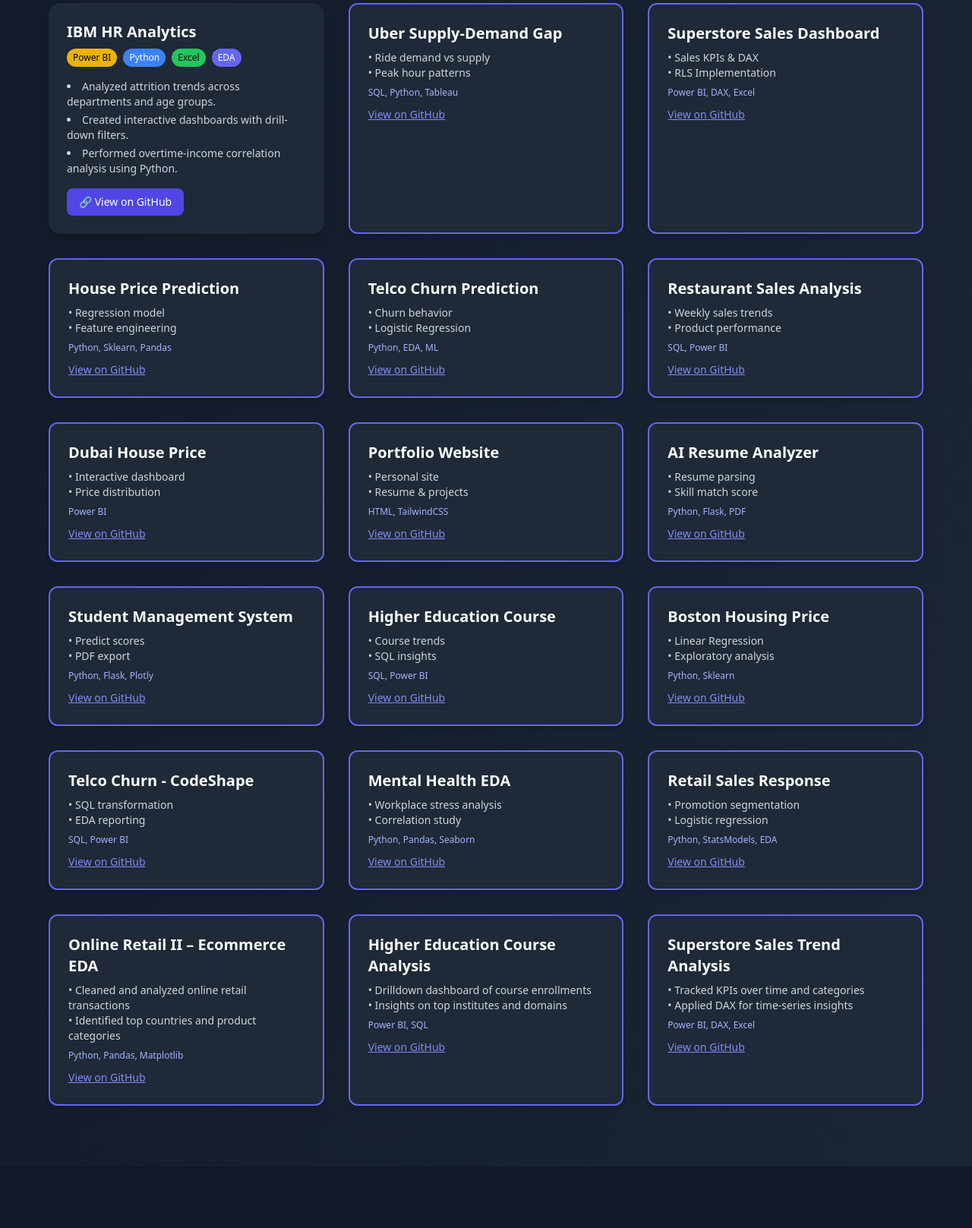
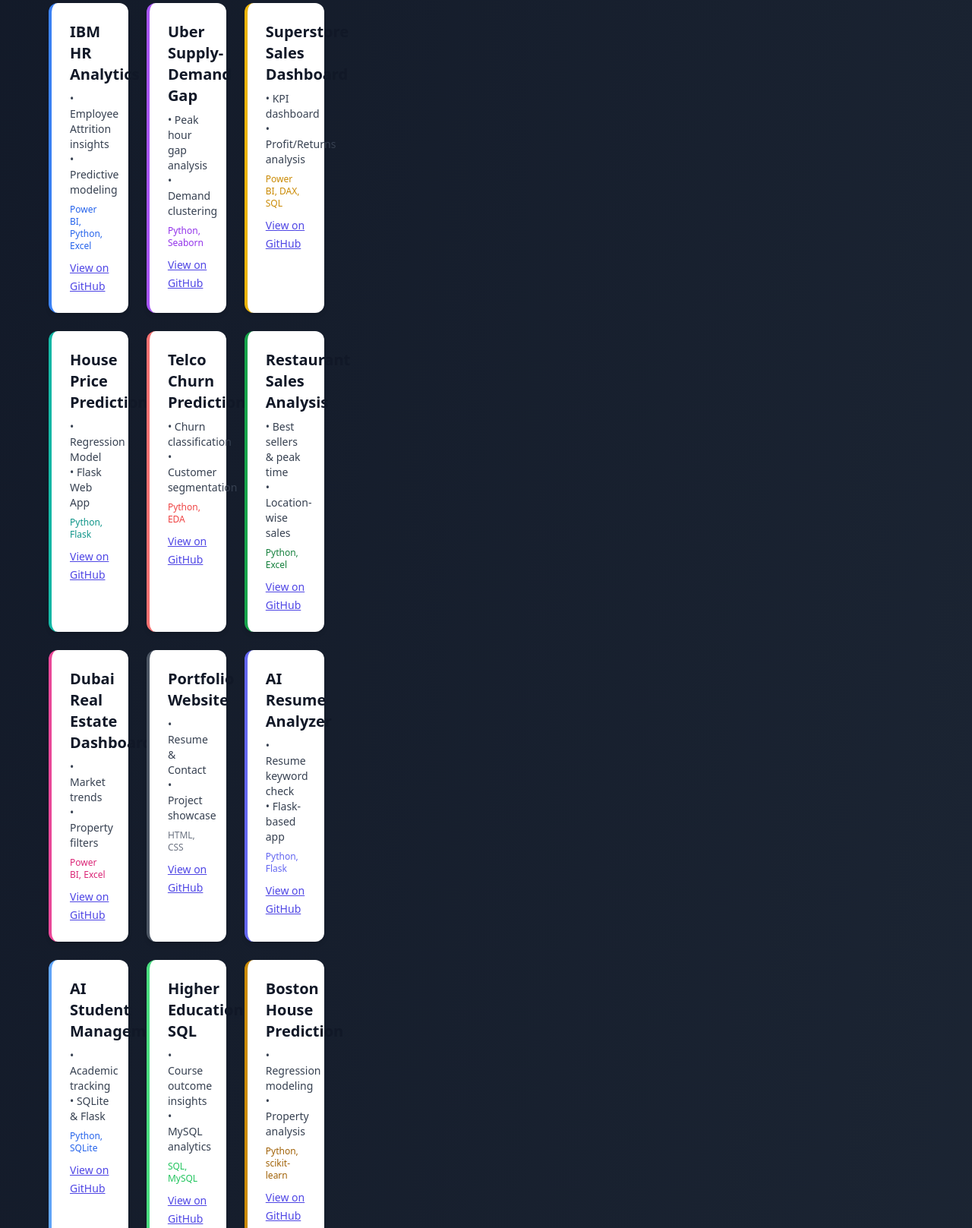
Before and after one commit to ronak171990/portfolio-website, a plain HTML site: page index.html in a window 1280 px wide. Shown: the part 1761-3378 px from the top of the page at 76% size. Drawn offline with nearby package versions, Linux system fonts and the light colour scheme.

Commit message:
Added modern interactive project cards layout

```diff
--- a/index.html
+++ b/index.html
@@ -158,203 +158,149 @@
     <div class="grid md:grid-cols-3 gap-8">
 
       <!-- Project Card Template -->
-     <div class="bg-gray-800 rounded-2xl p-6 shadow-lg hover:shadow-indigo-500/40 transition transform hover:-translate-y-1">
-      <h3 class="text-xl font-semibold text-white mb-2">IBM HR Analytics</h3>
-
-      <!-- Skill Tags -->
-      <div class="flex flex-wrap gap-2 mb-4">
-        <span class="bg-yellow-500 text-black px-2 py-1 text-xs font-medium rounded-full">Power BI</span>
-          <span class="bg-blue-500 text-white px-2 py-1 text-xs font-medium rounded-full">Python</span>
-          <span class="bg-green-500 text-black px-2 py-1 text-xs font-medium rounded-full">Excel</span>
-        <span class="bg-indigo-500 text-white px-2 py-1 text-xs font-medium rounded-full">EDA</span>
+     <div class="grid grid-cols-1 md:grid-cols-2 lg:grid-cols-3 gap-6">
+  <!-- Card 1 -->
+  <div class="bg-white p-6 rounded-xl shadow-md border-l-4 border-blue-500 hover:shadow-xl transition card-hover">
+    <h4 class="text-xl font-bold mb-2 text-gray-900">IBM HR Analytics</h4>
+    <p class="text-sm text-gray-700 mb-2">• Employee Attrition insights<br>• Predictive modeling</p>
+    <div class="text-xs text-blue-600 mb-2">Power BI, Python, Excel</div>
+    <a href="https://github.com/ronak171990/IBM-HR-Analytics-Employee-Attrition-Performance-with-PowerBI-Dashboard" target="_blank" class="text-sm text-indigo-600 underline">View on GitHub</a>
   </div>
 
-      <!-- Summary -->
-      <ul class="text-sm text-gray-300 list-disc list-inside space-y-1 mb-4">
-        <li>Analyzed attrition trends across departments and age groups.</li>
-          <li>Created interactive dashboards with drill-down filters.</li>
-        <li>Performed overtime-income correlation analysis using Python.</li>
-      </ul>
-
-      <!-- Action -->
-      <a href="https://github.com/ronak171990/IBM-HR-Analytics-Employee-Attrition-Performance-with-PowerBI-Dashboard"
-          target="_blank"
-          class="inline-block bg-indigo-600 hover:bg-indigo-500 text-white text-sm px-4 py-2 rounded-lg transition">
-          🔗 View on GitHub
-      </a>
+  <!-- Card 2 -->
+  <div class="bg-white p-6 rounded-xl shadow-md border-l-4 border-purple-500 hover:shadow-xl transition card-hover">
+    <h4 class="text-xl font-bold mb-2 text-gray-900">Uber Supply-Demand Gap</h4>
+    <p class="text-sm text-gray-700 mb-2">• Peak hour gap analysis<br>• Demand clustering</p>
+    <div class="text-xs text-purple-600 mb-2">Python, Seaborn</div>
+    <a href="https://github.com/ronak171990/Uber-Supply-Demand-Gap" target="_blank" class="text-sm text-indigo-600 underline">View on GitHub</a>
   </div>
 
-
-      <div class="bg-gray-800 text-white border-2 border-indigo-500 rounded-xl p-6 shadow-md hover:shadow-indigo-500/50 transition duration-300 transform hover:-translate-y-2 relative group">
-        <h4 class="text-xl font-bold mb-2">Uber Supply-Demand Gap</h4>
-        <p class="text-sm text-gray-300 mb-2">• Ride demand vs supply<br>• Peak hour patterns</p>
-        <div class="text-xs text-indigo-300 mb-2">SQL, Python, Tableau</div>
-        <a href="https://github.com/ronak171990/Uber-Supply-Demand-Gap" target="_blank" class="text-sm text-indigo-400 underline">View on GitHub</a>
-      <!-- Tooltip -->
-        <div class="absolute top-2 right-2 bg-black text-xs text-white px-2 py-1 rounded opacity-0 group-hover:opacity-100 transition duration-300">
-           </div>
+  <!-- Card 3 -->
+  <div class="bg-white p-6 rounded-xl shadow-md border-l-4 border-yellow-500 hover:shadow-xl transition card-hover">
+    <h4 class="text-xl font-bold mb-2 text-gray-900">Superstore Sales Dashboard</h4>
+    <p class="text-sm text-gray-700 mb-2">• KPI dashboard<br>• Profit/Returns analysis</p>
+    <div class="text-xs text-yellow-600 mb-2">Power BI, DAX, SQL</div>
+    <a href="https://github.com/ronak171990/Superstore-Sales-Performance-Dashboard-with-Power-BI-CodeShapeITSolution" target="_blank" class="text-sm text-indigo-600 underline">View on GitHub</a>
   </div>
 
-      <div class="bg-gray-800 text-white border-2 border-indigo-500 rounded-xl p-6 shadow-md hover:shadow-indigo-500/50 transition duration-300 transform hover:-translate-y-2 relative group">
-        <h4 class="text-xl font-bold mb-2">Superstore Sales Dashboard</h4>
-        <p class="text-sm text-gray-300 mb-2">• Sales KPIs & DAX<br>• RLS Implementation</p>
-        <div class="text-xs text-indigo-300 mb-2">Power BI, DAX, Excel</div>
-        <a href="https://github.com/ronak171990/Superstore-Sales-Performance-Dashboard-with-Power-BI-CodeShapeITSolution" target="_blank" class="text-sm text-indigo-400 underline">View on GitHub</a>
-      <!-- Tooltip -->
-        <div class="absolute top-2 right-2 bg-black text-xs text-white px-2 py-1 rounded opacity-0 group-hover:opacity-100 transition duration-300">
-          </div>
+  <!-- Card 4 -->
+  <div class="bg-white p-6 rounded-xl shadow-md border-l-4 border-teal-500 hover:shadow-xl transition card-hover">
+    <h4 class="text-xl font-bold mb-2 text-gray-900">House Price Prediction</h4>
+    <p class="text-sm text-gray-700 mb-2">• Regression Model<br>• Flask Web App</p>
+    <div class="text-xs text-teal-600 mb-2">Python, Flask</div>
+    <a href="https://github.com/ronak171990/House-Price-Prediction-CodeShapeITSolution" target="_blank" class="text-sm text-indigo-600 underline">View on GitHub</a>
   </div>
 
-      <div class="bg-gray-800 text-white border-2 border-indigo-500 rounded-xl p-6 shadow-md hover:shadow-indigo-500/50 transition duration-300 transform hover:-translate-y-2 relative group">
-        <h4 class="text-xl font-bold mb-2">House Price Prediction</h4>
-        <p class="text-sm text-gray-300 mb-2">• Regression model<br>• Feature engineering</p>
-        <div class="text-xs text-indigo-300 mb-2">Python, Sklearn, Pandas</div>
-        <a href="https://github.com/ronak171990/House-Price-Prediction-CodeShapeITSolution" target="_blank" class="text-sm text-indigo-400 underline">View on GitHub</a>
-      <!-- Tooltip -->
-        <div class="absolute top-2 right-2 bg-black text-xs text-white px-2 py-1 rounded opacity-0 group-hover:opacity-100 transition duration-300">
-          </div>
+  <!-- Card 5 -->
+  <div class="bg-white p-6 rounded-xl shadow-md border-l-4 border-red-400 hover:shadow-xl transition card-hover">
+    <h4 class="text-xl font-bold mb-2 text-gray-900">Telco Churn Prediction</h4>
+    <p class="text-sm text-gray-700 mb-2">• Churn classification<br>• Customer segmentation</p>
+    <div class="text-xs text-red-500 mb-2">Python, EDA</div>
+    <a href="https://github.com/ronak171990/Telco_customer_churn_analysis" target="_blank" class="text-sm text-indigo-600 underline">View on GitHub</a>
   </div>
 
-      <div class="bg-gray-800 text-white border-2 border-indigo-500 rounded-xl p-6 shadow-md hover:shadow-indigo-500/50 transition duration-300 transform hover:-translate-y-2 relative group">
-        <h4 class="text-xl font-bold mb-2">Telco Churn Prediction</h4>
-        <p class="text-sm text-gray-300 mb-2">• Churn behavior<br>• Logistic Regression</p>
-        <div class="text-xs text-indigo-300 mb-2">Python, EDA, ML</div>
-        <a href="https://github.com/ronak171990/Telco_customer_churn_analysis" target="_blank" class="text-sm text-indigo-400 underline">View on GitHub</a>
-      <!-- Tooltip -->
-        <div class="absolute top-2 right-2 bg-black text-xs text-white px-2 py-1 rounded opacity-0 group-hover:opacity-100 transition duration-300">
-          </div>
+  <!-- Card 6 -->
+  <div class="bg-white p-6 rounded-xl shadow-md border-l-4 border-green-600 hover:shadow-xl transition card-hover">
+    <h4 class="text-xl font-bold mb-2 text-gray-900">Restaurant Sales Analysis</h4>
+    <p class="text-sm text-gray-700 mb-2">• Best sellers & peak time<br>• Location-wise sales</p>
+    <div class="text-xs text-green-700 mb-2">Python, Excel</div>
+    <a href="https://github.com/ronak171990/restaurant-data-analysis" target="_blank" class="text-sm text-indigo-600 underline">View on GitHub</a>
   </div>
 
-      <div class="bg-gray-800 text-white border-2 border-indigo-500 rounded-xl p-6 shadow-md hover:shadow-indigo-500/50 transition duration-300 transform hover:-translate-y-2 relative group">
-        <h4 class="text-xl font-bold mb-2">Restaurant Sales Analysis</h4>
-        <p class="text-sm text-gray-300 mb-2">• Weekly sales trends<br>• Product performance</p>
-        <div class="text-xs text-indigo-300 mb-2">SQL, Power BI</div>
-        <a href="https://github.com/ronak171990/restaurant-data-analysis" target="_blank" class="text-sm text-indigo-400 underline">View on GitHub</a>
-      <!-- Tooltip -->
-        <div class="absolute top-2 right-2 bg-black text-xs text-white px-2 py-1 rounded opacity-0 group-hover:opacity-100 transition duration-300">
-          </div>
+  <!-- Card 7 -->
+  <div class="bg-white p-6 rounded-xl shadow-md border-l-4 border-pink-500 hover:shadow-xl transition card-hover">
+    <h4 class="text-xl font-bold mb-2 text-gray-900">Dubai Real Estate Dashboard</h4>
+    <p class="text-sm text-gray-700 mb-2">• Market trends<br>• Property filters</p>
+    <div class="text-xs text-pink-600 mb-2">Power BI, Excel</div>
+    <a href="https://github.com/ronak171990/Dubai-Real-Estate-Dashboard" target="_blank" class="text-sm text-indigo-600 underline">View on GitHub</a>
   </div>
 
-      <div class="bg-gray-800 text-white border-2 border-indigo-500 rounded-xl p-6 shadow-md hover:shadow-indigo-500/50 transition duration-300 transform hover:-translate-y-2 relative group">
-        <h4 class="text-xl font-bold mb-2">Dubai House Price</h4>
-        <p class="text-sm text-gray-300 mb-2">• Interactive dashboard<br>• Price distribution</p>
-        <div class="text-xs text-indigo-300 mb-2">Power BI</div>
-        <a href="https://github.com/ronak171990/Dubai-Real-Estate-Dashboard" target="_blank" class="text-sm text-indigo-400 underline">View on GitHub</a>
-      <!-- Tooltip -->
-        <div class="absolute top-2 right-2 bg-black text-xs text-white px-2 py-1 rounded opacity-0 group-hover:opacity-100 transition duration-300">
-          </div>
+  <!-- Card 8 -->
+  <div class="bg-white p-6 rounded-xl shadow-md border-l-4 border-gray-600 hover:shadow-xl transition card-hover">
+    <h4 class="text-xl font-bold mb-2 text-gray-900">Portfolio Website</h4>
+    <p class="text-sm text-gray-700 mb-2">• Resume & Contact<br>• Project showcase</p>
+    <div class="text-xs text-gray-500 mb-2">HTML, CSS</div>
+    <a href="https://github.com/ronak171990/portfolio-website" target="_blank" class="text-sm text-indigo-600 underline">View on GitHub</a>
   </div>
 
-      <div class="bg-gray-800 text-white border-2 border-indigo-500 rounded-xl p-6 shadow-md hover:shadow-indigo-500/50 transition duration-300 transform hover:-translate-y-2 relative group">
-        <h4 class="text-xl font-bold mb-2">Portfolio Website</h4>
-        <p class="text-sm text-gray-300 mb-2">• Personal site<br>• Resume & projects</p>
-        <div class="text-xs text-indigo-300 mb-2">HTML, TailwindCSS</div>
-        <a href="https://github.com/ronak171990/portfolio-website" target="_blank" class="text-sm text-indigo-400 underline">View on GitHub</a>
-      <!-- Tooltip -->
-        <div class="absolute top-2 right-2 bg-black text-xs text-white px-2 py-1 rounded opacity-0 group-hover:opacity-100 transition duration-300">
-          </div>
+  <!-- Card 9 -->
+  <div class="bg-white p-6 rounded-xl shadow-md border-l-4 border-indigo-500 hover:shadow-xl transition card-hover">
+    <h4 class="text-xl font-bold mb-2 text-gray-900">AI Resume Analyzer</h4>
+    <p class="text-sm text-gray-700 mb-2">• Resume keyword check<br>• Flask-based app</p>
+    <div class="text-xs text-indigo-500 mb-2">Python, Flask</div>
+    <a href="https://github.com/ronak171990/Portfolio-Website-with-AI-Resume-Analyzer" target="_blank" class="text-sm text-indigo-600 underline">View on GitHub</a>
   </div>
 
-      <div class="bg-gray-800 text-white border-2 border-indigo-500 rounded-xl p-6 shadow-md hover:shadow-indigo-500/50 transition duration-300 transform hover:-translate-y-2 relative group">
-        <h4 class="text-xl font-bold mb-2">AI Resume Analyzer</h4>
-        <p class="text-sm text-gray-300 mb-2">• Resume parsing<br>• Skill match score</p>
-        <div class="text-xs text-indigo-300 mb-2">Python, Flask, PDF</div>
-        <a href="https://github.com/ronak171990/Portfolio-Website-with-AI-Resume-Analyzer" target="_blank" class="text-sm text-indigo-400 underline">View on GitHub</a>
-      <!-- Tooltip -->
-        <div class="absolute top-2 right-2 bg-black text-xs text-white px-2 py-1 rounded opacity-0 group-hover:opacity-100 transition duration-300">
-          </div>
+  <!-- Card 10 -->
+  <div class="bg-white p-6 rounded-xl shadow-md border-l-4 border-blue-400 hover:shadow-xl transition card-hover">
+    <h4 class="text-xl font-bold mb-2 text-gray-900">AI Student Management</h4>
+    <p class="text-sm text-gray-700 mb-2">• Academic tracking<br>• SQLite & Flask</p>
+    <div class="text-xs text-blue-600 mb-2">Python, SQLite</div>
+    <a href="https://github.com/ronak171990/AI-Powered-Student-Management-System" target="_blank" class="text-sm text-indigo-600 underline">View on GitHub</a>
   </div>
 
-      <div class="bg-gray-800 text-white border-2 border-indigo-500 rounded-xl p-6 shadow-md hover:shadow-indigo-500/50 transition duration-300 transform hover:-translate-y-2 relative group">
-        <h4 class="text-xl font-bold mb-2">Student Management System</h4>
-        <p class="text-sm text-gray-300 mb-2">• Predict scores<br>• PDF export</p>
-        <div class="text-xs text-indigo-300 mb-2">Python, Flask, Plotly</div>
-        <a href="https://github.com/ronak171990/AI-Powered-Student-Management-System" target="_blank" class="text-sm text-indigo-400 underline">View on GitHub</a>
-      <!-- Tooltip -->
-        <div class="absolute top-2 right-2 bg-black text-xs text-white px-2 py-1 rounded opacity-0 group-hover:opacity-100 transition duration-300">
-          </div>
+  <!-- Card 11 -->
+  <div class="bg-white p-6 rounded-xl shadow-md border-l-4 border-green-400 hover:shadow-xl transition card-hover">
+    <h4 class="text-xl font-bold mb-2 text-gray-900">Higher Education SQL</h4>
+    <p class="text-sm text-gray-700 mb-2">• Course outcome insights<br>• MySQL analytics</p>
+    <div class="text-xs text-green-500 mb-2">SQL, MySQL</div>
+    <a href="https://github.com/ronak171990/Higher-Education-SQL-Project" target="_blank" class="text-sm text-indigo-600 underline">View on GitHub</a>
   </div>
 
-      <div class="bg-gray-800 text-white border-2 border-indigo-500 rounded-xl p-6 shadow-md hover:shadow-indigo-500/50 transition duration-300 transform hover:-translate-y-2 relative group">
-        <h4 class="text-xl font-bold mb-2">Higher Education Course</h4>
-        <p class="text-sm text-gray-300 mb-2">• Course trends<br>• SQL insights</p>
-        <div class="text-xs text-indigo-300 mb-2">SQL, Power BI</div>
-        <a href="https://github.com/ronak171990/Higher-Education-SQL-Project" target="_blank" class="text-sm text-indigo-400 underline">View on GitHub</a>
-      <!-- Tooltip -->
-        <div class="absolute top-2 right-2 bg-black text-xs text-white px-2 py-1 rounded opacity-0 group-hover:opacity-100 transition duration-300">
-          </div>
+  <!-- Card 12 -->
+  <div class="bg-white p-6 rounded-xl shadow-md border-l-4 border-yellow-600 hover:shadow-xl transition card-hover">
+    <h4 class="text-xl font-bold mb-2 text-gray-900">Boston House Prediction</h4>
+    <p class="text-sm text-gray-700 mb-2">• Regression modeling<br>• Property analysis</p>
+    <div class="text-xs text-yellow-700 mb-2">Python, scikit-learn</div>
+    <a href="https://github.com/ronak171990/boston-housing-prediction" target="_blank" class="text-sm text-indigo-600 underline">View on GitHub</a>
   </div>
 
-      <div class="bg-gray-800 text-white border-2 border-indigo-500 rounded-xl p-6 shadow-md hover:shadow-indigo-500/50 transition duration-300 transform hover:-translate-y-2 relative group">
-        <h4 class="text-xl font-bold mb-2">Boston Housing Price</h4>
-        <p class="text-sm text-gray-300 mb-2">• Linear Regression<br>• Exploratory analysis</p>
-        <div class="text-xs text-indigo-300 mb-2">Python, Sklearn</div>
-        <a href="https://github.com/ronak171990/boston-housing-prediction" target="_blank" class="text-sm text-indigo-400 underline">View on GitHub</a>
-      <!-- Tooltip -->
-        <div class="absolute top-2 right-2 bg-black text-xs text-white px-2 py-1 rounded opacity-0 group-hover:opacity-100 transition duration-300">
-          </div>
+  <!-- Card 13 -->
+  <div class="bg-white p-6 rounded-xl shadow-md border-l-4 border-orange-500 hover:shadow-xl transition card-hover">
+    <h4 class="text-xl font-bold mb-2 text-gray-900">Telco Churn – CodeShape</h4>
+    <p class="text-sm text-gray-700 mb-2">• Service-wise churn<br>• Power BI visuals</p>
+    <div class="text-xs text-orange-600 mb-2">Power BI, Excel</div>
+    <a href="https://github.com/ronak171990/Telco-Customer-Churn-CodeShapeITSolution" target="_blank" class="text-sm text-indigo-600 underline">View on GitHub</a>
   </div>
 
-      <div class="bg-gray-800 text-white border-2 border-indigo-500 rounded-xl p-6 shadow-md hover:shadow-indigo-500/50 transition duration-300 transform hover:-translate-y-2 relative group">
-        <h4 class="text-xl font-bold mb-2">Telco Churn - CodeShape</h4>
-        <p class="text-sm text-gray-300 mb-2">• SQL transformation<br>• EDA reporting</p>
-        <div class="text-xs text-indigo-300 mb-2">SQL, Power BI</div>
-        <a href="https://github.com/ronak171990/Telco-Customer-Churn-CodeShapeITSolution" target="_blank" class="text-sm text-indigo-400 underline">View on GitHub</a>
-      <!-- Tooltip -->
-        <div class="absolute top-2 right-2 bg-black text-xs text-white px-2 py-1 rounded opacity-0 group-hover:opacity-100 transition duration-300">
-          </div>
+  <!-- Card 14 -->
+  <div class="bg-white p-6 rounded-xl shadow-md border-l-4 border-pink-600 hover:shadow-xl transition card-hover">
+    <h4 class="text-xl font-bold mb-2 text-gray-900">Mental Health Survey</h4>
+    <p class="text-sm text-gray-700 mb-2">• Survey EDA<br>• Workplace stigma</p>
+    <div class="text-xs text-pink-700 mb-2">Python, seaborn</div>
+    <a href="https://github.com/ronak171990/Mental-Health-Survey-EDA-Analysis" target="_blank" class="text-sm text-indigo-600 underline">View on GitHub</a>
   </div>
 
-      <div class="bg-gray-800 text-white border-2 border-indigo-500 rounded-xl p-6 shadow-md hover:shadow-indigo-500/50 transition duration-300 transform hover:-translate-y-2 relative group">
-        <h4 class="text-xl font-bold mb-2">Mental Health EDA</h4>
-        <p class="text-sm text-gray-300 mb-2">• Workplace stress analysis<br>• Correlation study</p>
-        <div class="text-xs text-indigo-300 mb-2">Python, Pandas, Seaborn</div>
-        <a href="https://github.com/ronak171990/Mental-Health-Survey-EDA-Analysis" target="_blank" class="text-sm text-indigo-400 underline">View on GitHub</a>
-      <!-- Tooltip -->
-        <div class="absolute top-2 right-2 bg-black text-xs text-white px-2 py-1 rounded opacity-0 group-hover:opacity-100 transition duration-300">
-          </div>
+  <!-- Card 15 -->
+  <div class="bg-white p-6 rounded-xl shadow-md border-l-4 border-teal-600 hover:shadow-xl transition card-hover">
+    <h4 class="text-xl font-bold mb-2 text-gray-900">Retail Response Analysis</h4>
+    <p class="text-sm text-gray-700 mb-2">• Promo effectiveness<br>• Region/channel insights</p>
+    <div class="text-xs text-teal-700 mb-2">Python, Excel</div>
+    <a href="https://github.com/ronak171990/retail-sales-response-analysis" target="_blank" class="text-sm text-indigo-600 underline">View on GitHub</a>
   </div>
 
-      <div class="bg-gray-800 text-white border-2 border-indigo-500 rounded-xl p-6 shadow-md hover:shadow-indigo-500/50 transition duration-300 transform hover:-translate-y-2 relative group">
-        <h4 class="text-xl font-bold mb-2">Retail Sales Response</h4>
-        <p class="text-sm text-gray-300 mb-2">• Promotion segmentation<br>• Logistic regression</p>
-        <div class="text-xs text-indigo-300 mb-2">Python, StatsModels, EDA</div>
-        <a href="https://github.com/ronak171990/retail-sales-response-analysis" target="_blank" class="text-sm text-indigo-400 underline">View on GitHub</a>
-      <!-- Tooltip -->
-        <div class="absolute top-2 right-2 bg-black text-xs text-white px-2 py-1 rounded opacity-0 group-hover:opacity-100 transition duration-300">
-          </div>
+  <!-- Card 16 -->
+  <div class="bg-white p-6 rounded-xl shadow-md border-l-4 border-blue-600 hover:shadow-xl transition card-hover">
+    <h4 class="text-xl font-bold mb-2 text-gray-900">Online Retail EDA</h4>
+    <p class="text-sm text-gray-700 mb-2">• Cohort modeling<br>• RFM segmentation</p>
+    <div class="text-xs text-blue-700 mb-2">Python, pandas</div>
+    <a href="https://github.com/ronak171990/Online-Retail-II-Ecommerce_EDA" target="_blank" class="text-sm text-indigo-600 underline">View on GitHub</a>
   </div>
 
-      <div class="bg-gray-800 text-white border-2 border-indigo-500 rounded-xl p-6 shadow-md hover:shadow-indigo-500/50 transition duration-300 transform hover:-translate-y-2 relative group">
-        <h4 class="text-xl font-bold mb-2">Online Retail II – Ecommerce EDA</h4>
-        <p class="text-sm text-gray-300 mb-2">• Cleaned and analyzed online retail transactions<br>• Identified top countries and product categories</p>
-        <div class="text-xs text-indigo-300 mb-2">Python, Pandas, Matplotlib</div>
-        <a href="https://github.com/ronak171990/Online-Retail-II-Ecommerce_EDA" target="_blank" class="text-sm text-indigo-400 underline">View on GitHub</a>
-      <!-- Tooltip -->
-        <div class="absolute top-2 right-2 bg-black text-xs text-white px-2 py-1 rounded opacity-0 group-hover:opacity-100 transition duration-300">
-          </div>
+  <!-- Card 17 -->
+  <div class="bg-white p-6 rounded-xl shadow-md border-l-4 border-purple-400 hover:shadow-xl transition card-hover">
+    <h4 class="text-xl font-bold mb-2 text-gray-900">Higher Ed. Power BI</h4>
+    <p class="text-sm text-gray-700 mb-2">• Enrollment dashboard<br>• Drill filters</p>
+    <div class="text-xs text-purple-500 mb-2">Power BI, Excel</div>
+    <a href="https://github.com/ronak171990/Higher-Education-Course-Data-with-Power-BI" target="_blank" class="text-sm text-indigo-600 underline">View on GitHub</a>
   </div>
 
-      <div class="bg-gray-800 text-white border-2 border-indigo-500 rounded-xl p-6 shadow-md hover:shadow-indigo-500/50 transition duration-300 transform hover:-translate-y-2 relative group">
-        <h4 class="text-xl font-bold mb-2">Higher Education Course Analysis</h4>
-        <p class="text-sm text-gray-300 mb-2">• Drilldown dashboard of course enrollments<br>• Insights on top institutes and domains</p>
-        <div class="text-xs text-indigo-300 mb-2">Power BI, SQL</div>
-        <a href="https://github.com/ronak171990/Higher-Education-Course-Data-with-Power-BI" target="_blank" class="text-sm text-indigo-400 underline">View on GitHub</a>
-      <!-- Tooltip -->
-        <div class="absolute top-2 right-2 bg-black text-xs text-white px-2 py-1 rounded opacity-0 group-hover:opacity-100 transition duration-300">
-          </div>
-      </div>
-
-      <div class="bg-gray-800 text-white border-2 border-indigo-500 rounded-xl p-6 shadow-md hover:shadow-indigo-500/50 transition duration-300 transform hover:-translate-y-2 relative group">
-        <h4 class="text-xl font-bold mb-2">Superstore Sales Trend Analysis</h4>
-        <p class="text-sm text-gray-300 mb-2">• Tracked KPIs over time and categories<br>• Applied DAX for time-series insights</p>
-        <div class="text-xs text-indigo-300 mb-2">Power BI, DAX, Excel</div>
-        <a href="https://github.com/ronak171990/superstore-sales-trend" target="_blank" class="text-sm text-indigo-400 underline">View on GitHub</a>
-      <!-- Tooltip -->
-        <div class="absolute top-2 right-2 bg-black text-xs text-white px-2 py-1 rounded opacity-0 group-hover:opacity-100 transition duration-300">
-          </div>
-      </div>
-
+  <!-- Card 18 -->
+  <div class="bg-white p-6 rounded-xl shadow-md border-l-4 border-yellow-400 hover:shadow-xl transition card-hover">
+    <h4 class="text-xl font-bold mb-2 text-gray-900">Superstore Trend Analysis</h4>
+    <p class="text-sm text-gray-700 mb-2">• YoY growth analysis<br>• Profit by region</p>
+    <div class="text-xs text-yellow-500 mb-2">Power BI, DAX</div>
+    <a href="https://github.com/ronak171990/superstore-sales-trend" target="_blank" class="text-sm text-indigo-600 underline">View on GitHub</a>
   </div>
 </div>
 </section>
```
Lines whose indentation alone changed are shown as unchanged.
